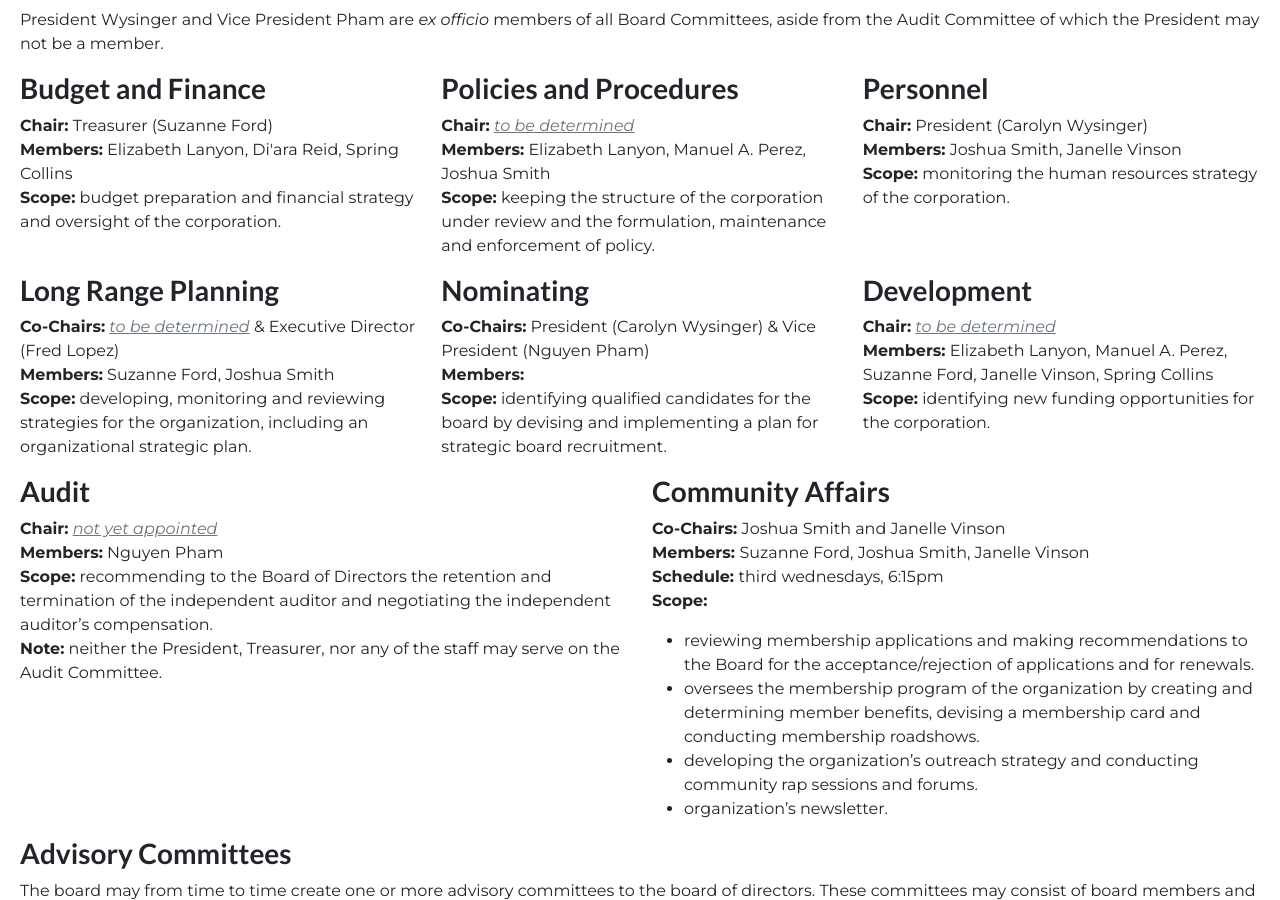
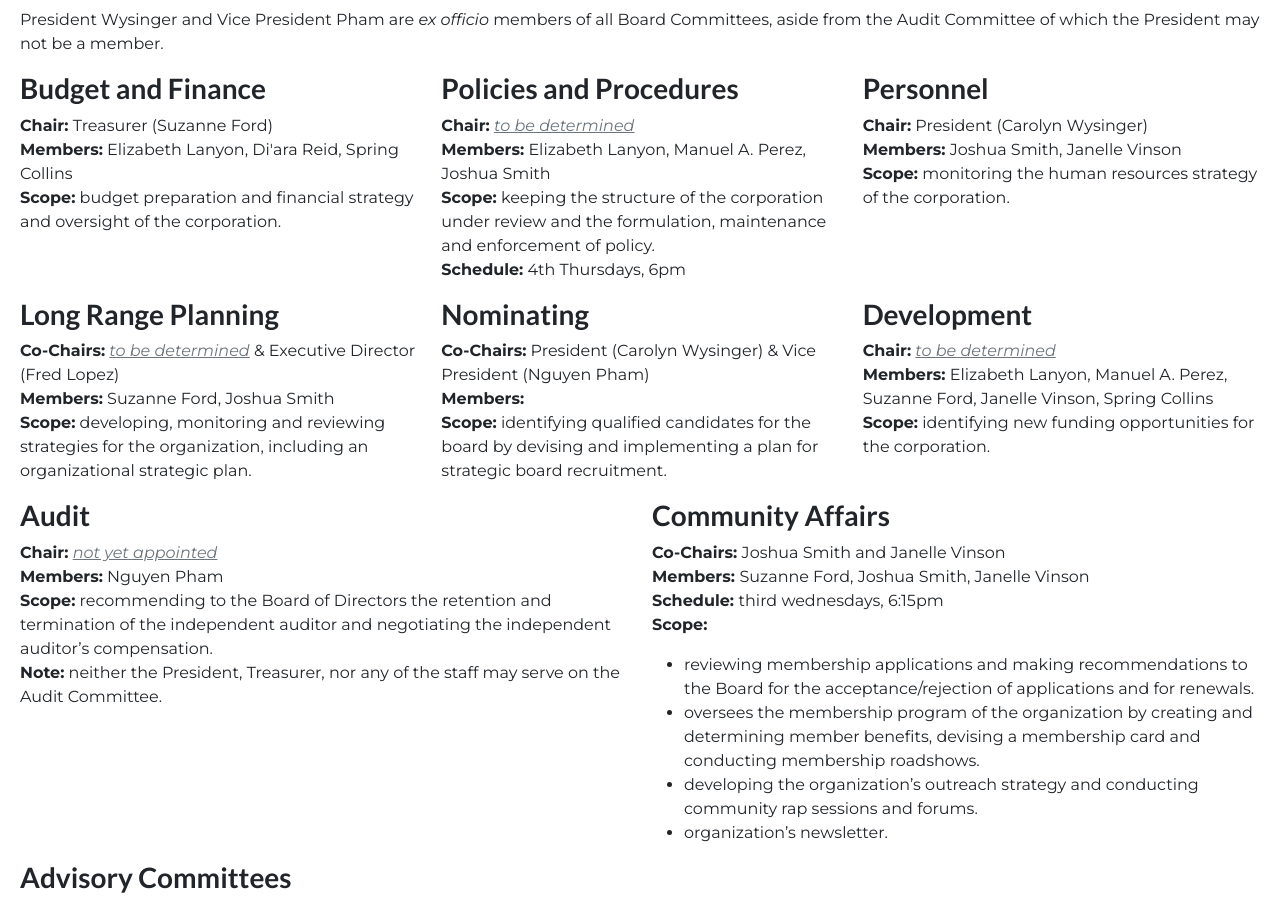
Before and after one commit to sfpride/members, a Jekyll site: the page built from board/index.html, in a window 1280 px wide and 900 px high, scrolled down 1132 px. Built offline with Jekyll 4.4.1, drawn with Linux system fonts in a browser that asks for light colours.

Commit message:
Update index.html

```diff
--- a/board/index.html
+++ b/board/index.html
@@ -54,7 +54,8 @@ title: Board of Directors
                 <b>Chair:</b> </b> <em class="text-decoration-underline text-muted">to be determined</em> <br>
                 <b>Members:</b> Elizabeth Lanyon, Manuel A. Perez, Joshua Smith<br>
                 <b>Scope:</b> keeping the structure of the corporation under review and the formulation, maintenance and
-                enforcement of policy.
+                enforcement of policy.<br>
+                <b>Schedule:</b> 4th Thursdays, 6pm
             </p>
         </div>
         <div class="col-12 col-md-4">
```
